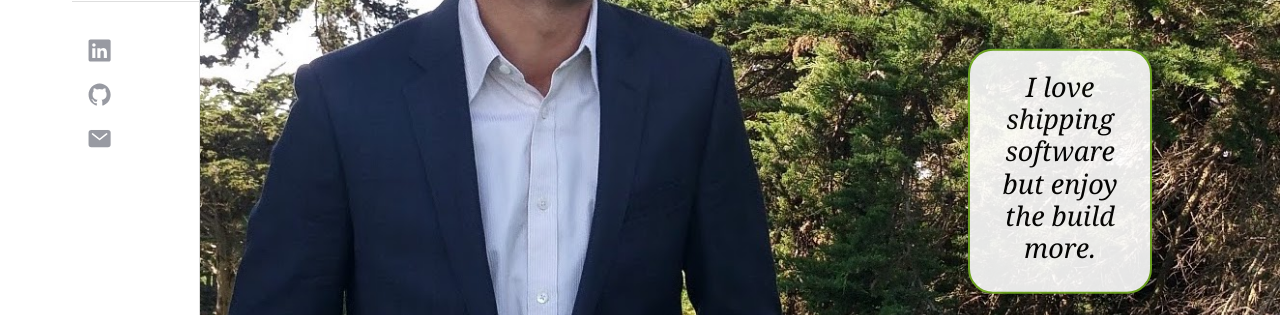
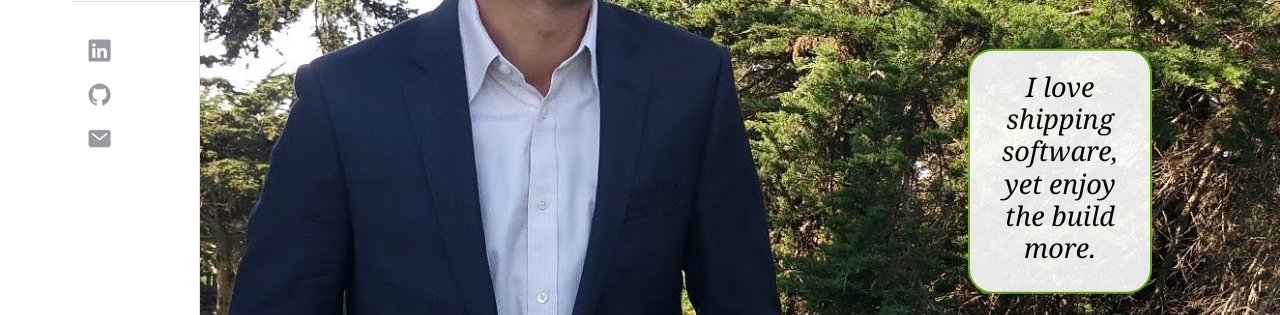
Before and after one commit to ShadyAlzayat/react-ionic-portfolio, a React (Create React App) app: page /#/home in a window 1280 px wide. Shown: the part 436-751 px from the top of the page. Built offline with nearby package versions, Linux system fonts and the light colour scheme; the HTML template or start-up script is replaced by a standard one.

Commit message:
content upadate

```diff
--- a/src/pages/Home.tsx
+++ b/src/pages/Home.tsx
@@ -83,7 +83,7 @@ const HomePage: React.FunctionComponent = () => {
           <IonSlide>
             <div className='intro-slides-text-box'>
               <h1 className='intro-slides-text'>
-                I love shipping software but enjoy the build more.
+                I love shipping software, yet enjoy the build more.
               </h1>
             </div>
           </IonSlide>
@@ -109,7 +109,7 @@ const HomePage: React.FunctionComponent = () => {
           </IonSlide>
           <IonSlide>
             <div className='intro-slides-text-box'>
-              <h1 className='intro-slides-text'>Book a meeting.</h1>
+              <h1 className='intro-slides-text'>Book a meeting, let's chat.</h1>
               <IonButton href='#/calendar' fill='outline' color='dark'>
                 <IonIcon slot='start' icon={calendar} />
                 Calendar
```
